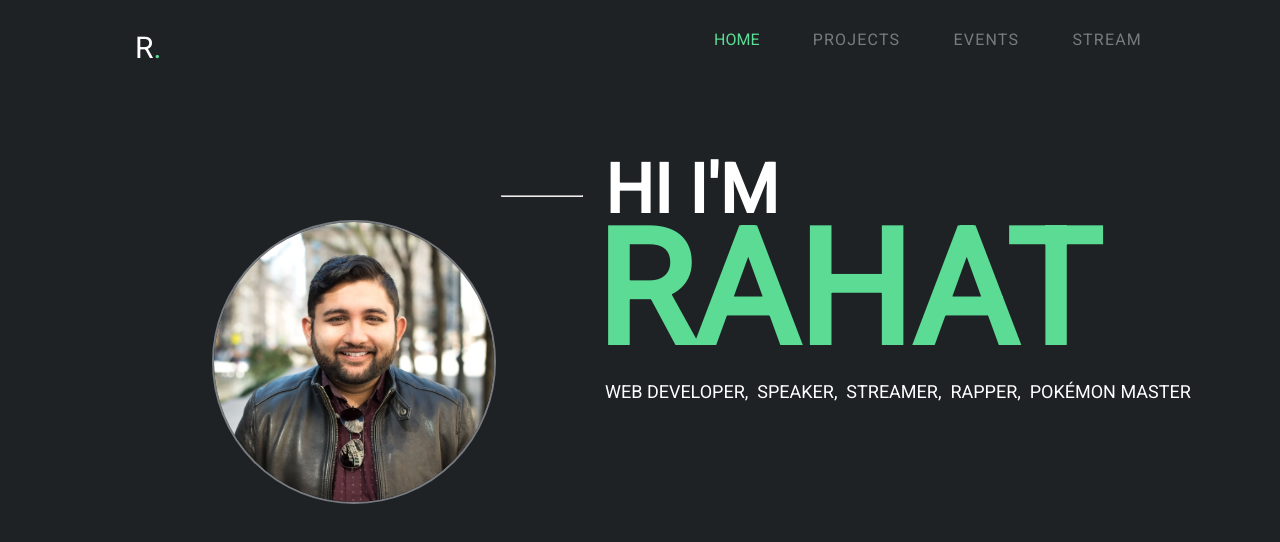
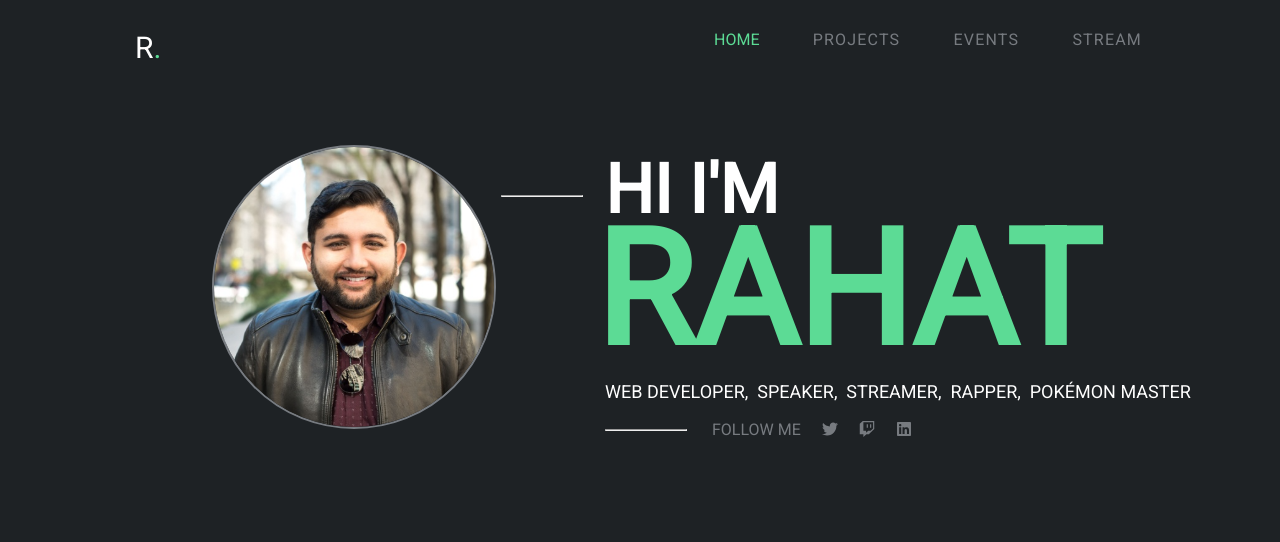
Before and after one commit to Rahat-ch/revised_portfolio, a Gatsby site: page / in a window 1280 px wide. Built offline with nearby package versions, Linux system fonts and the light colour scheme; Gatsby itself is replaced by a stand-in of ours.

```diff
--- a/package.json
+++ b/package.json
@@ -16,7 +16,9 @@
     "classnames": "^2.2.6",
     "gatsby": "^2.16.1",
     "react": "^16.10.2",
-    "react-dom": "^16.10.2"
+    "react-dom": "^16.10.2",
+    "react-icons": "^3.8.0",
+    "uninstall": "0.0.0"
   },
   "devDependencies": {
     "prettier": "^1.18.2"
--- a/src/components/hero/heroContent.js
+++ b/src/components/hero/heroContent.js
@@ -1,5 +1,6 @@
 import React from "react"
 import styles from "./heroContent.module.css"
+import HeroFooter from "./heroFooter"
 
 const HeroContent = () => {
   return (
@@ -10,6 +11,7 @@
         WEB&nbsp;DEVELOPER,&nbsp; SPEAKER,&nbsp; STREAMER,&nbsp; RAPPER,&nbsp;
         POKÉMON&nbsp;MASTER
       </p>
+      <HeroFooter />
     </div>
   )
 }
--- a/src/components/hero/heroContent.module.css
+++ b/src/components/hero/heroContent.module.css
@@ -1,5 +1,5 @@
 .contentWrapper {
-  margin-top: 25px;
+  margin-top: 100px;
   margin-left: 22px;
 }
 
--- /dev/null
+++ b/src/components/hero/heroFooter.js
@@ -0,0 +1,40 @@
+import React from "react"
+import styles from "./heroFooter.module.css"
+import { FaTwitter, FaTwitch, FaLinkedin } from "react-icons/fa"
+
+const HeroFooter = () => {
+  return (
+    <div className={styles.footerWrapper}>
+      <hr className={styles.horizontal} />
+      <div className={styles.iconWrapper}>
+        FOLLOW ME{" "}
+        <a
+          href="https://twitter.com/rahatcodes"
+          target="_blank"
+          rel="noopener noreferrer"
+          className={styles.iconLink}
+        >
+          <FaTwitter className={styles.singleIcon} />
+        </a>{" "}
+        <a
+          href="https://www.twitch.tv/rahatcodes"
+          target="_blank"
+          rel="noopener noreferrer"
+          className={styles.iconLink}
+        >
+          <FaTwitch className={styles.singleIcon} />
+        </a>{" "}
+        <a
+          href="https://www.linkedin.com/in/rahatc/"
+          target="_blank"
+          rel="noopener noreferrer"
+          className={styles.iconLink}
+        >
+          <FaLinkedin className={styles.singleIcon} />
+        </a>{" "}
+      </div>
+    </div>
+  )
+}
+
+export default HeroFooter
--- /dev/null
+++ b/src/components/hero/heroFooter.module.css
@@ -0,0 +1,26 @@
+.footerWrapper {
+  display: flex;
+}
+
+.horizontal {
+  width: 80px;
+  margin: 0;
+  margin-top: 8px;
+  margin-right: 25px;
+}
+
+.iconWrapper {
+  color: #777b80;
+  display: flex;
+  justify-content: space-between;
+  width: 200px;
+}
+
+.singleIcon:hover {
+  color: #5cdb95;
+  cursor: pointer;
+}
+
+.iconLink {
+  color: inherit;
+}
--- a/src/components/hero/index.module.css
+++ b/src/components/hero/index.module.css
@@ -1,3 +1,7 @@
+.heroContainer {
+  margin-top: -75px;
+}
+
 .heroInnerWrapper {
   display: flex;
 }
@@ -5,7 +9,7 @@
 .horizontal {
   color: #ffffff;
   width: 80px;
-  margin-top: 125px;
+  margin-top: 200px;
   margin-left: 5px;
   margin-right: 0;
 }
```
Also changed, not shown: 1 other file.
